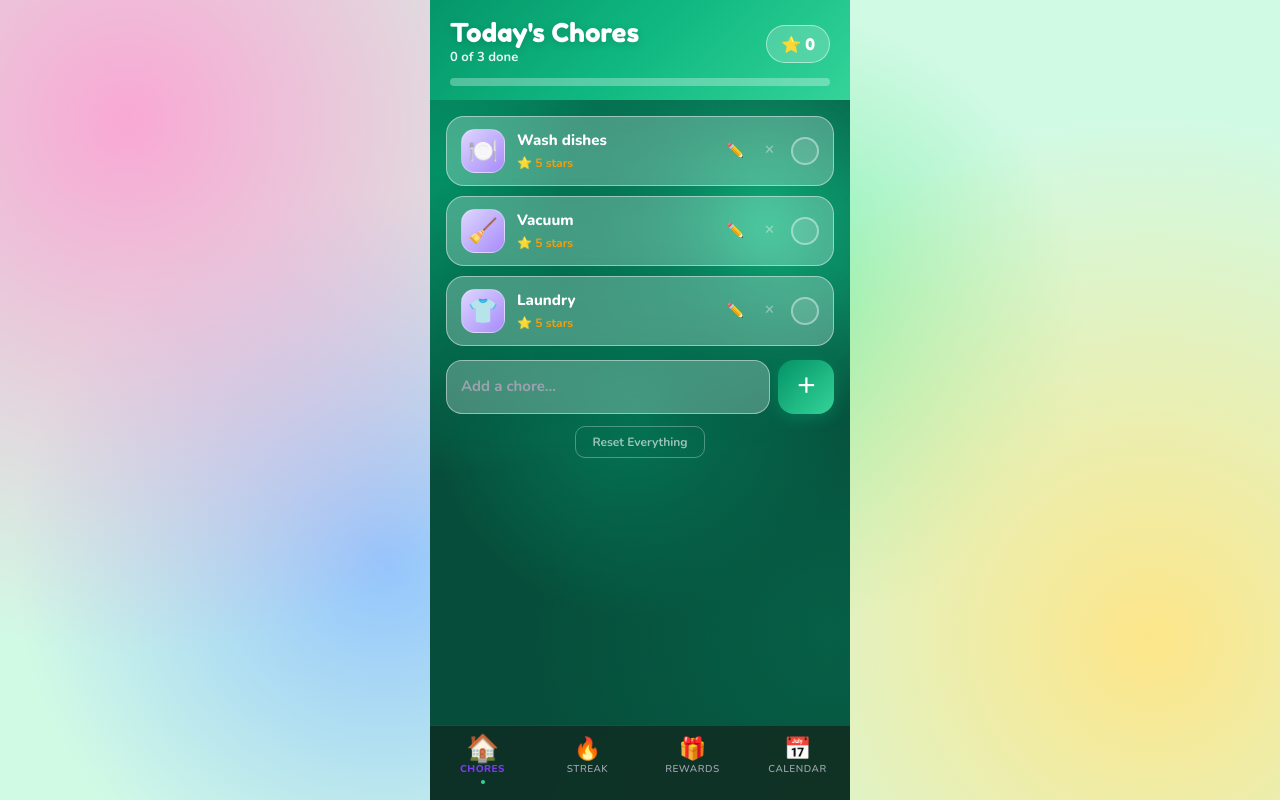
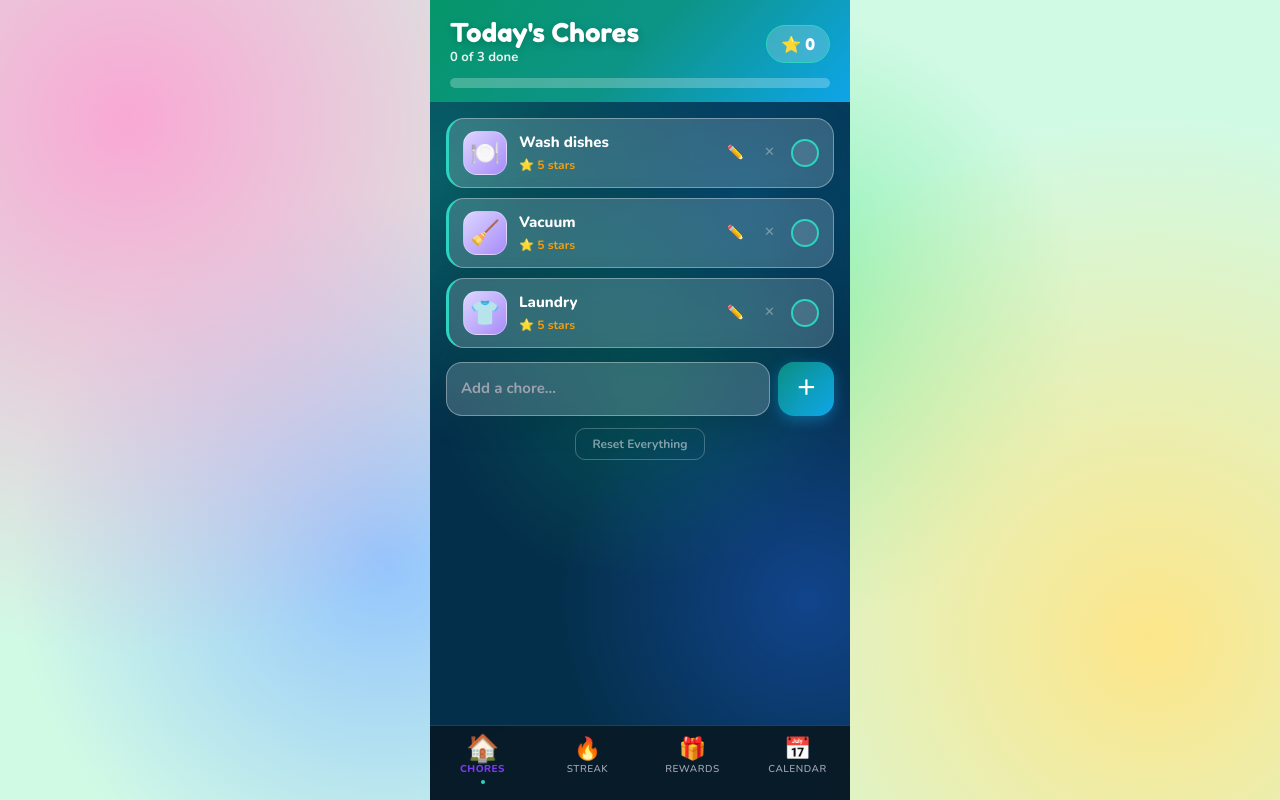
Before and after one commit to dominicarlequin-hub/chore-app, a React (Vite) app: page / in a window 1280 px wide. Built offline with nearby package versions, Linux system fonts and the light colour scheme.

Commit message:
Update ChoreList.jsx
Color Change

```diff
--- a/ChoreList.jsx
+++ b/ChoreList.jsx
@@ -508,12 +508,27 @@ export default function ChoreList() {
 }
 
 
+
 const glass = {
-  background: "rgba(255,255,255,0.25)",
-  backdropFilter: "blur(12px)",
-  WebkitBackdropFilter: "blur(12px)",
-  border: "1.5px solid rgba(255,255,255,0.45)",
-  boxShadow: "0 8px 32px rgba(0,0,0,0.08)",
+  background: "rgba(255,255,255,0.18)",
+  backdropFilter: "blur(14px)",
+  WebkitBackdropFilter: "blur(14px)",
+  border: "1.5px solid rgba(255,255,255,0.35)",
+  boxShadow: "0 8px 32px rgba(0,0,0,0.12)",
+};
+
+// Blue + teal accent palette
+const C = {
+  green:     "#059669",
+  greenMid:  "#10B981",
+  greenLight:"#34D399",
+  teal:      "#0D9488",
+  tealLight: "#2DD4BF",
+  blue:      "#2563EB",
+  blueLight: "#60A5FA",
+  bluePale:  "#BAE6FD",
+  sky:       "#0EA5E9",
+  bg:        "#042f4b",   // deep ocean-teal background
 };
 
 const styles = {
@@ -530,78 +545,92 @@ const styles = {
     textAlign: "center", zIndex: 1000,
     animation: "milestoneIn 0.5s ease forwards",
   },
-  popupTitle: { fontFamily: "'Fredoka One', cursive", fontSize: 24, color: "#064E3B" },
-  popupSub: { fontSize: 15, color: "#065F46", marginTop: 4, fontWeight: 700 },
+  popupTitle: { fontFamily: "'Fredoka One', cursive", fontSize: 24, color: "white" },
+  popupSub: { fontSize: 15, color: C.tealLight, marginTop: 4, fontWeight: 700 },
+
+  // Header — green + teal gradient
   header: {
-    background: "linear-gradient(135deg, #059669 0%, #10B981 50%, #34D399 100%)",
+    background: `linear-gradient(135deg, ${C.green} 0%, ${C.teal} 50%, ${C.sky} 100%)`,
     padding: "20px 20px 14px", flexShrink: 0,
-    boxShadow: "0 4px 20px rgba(5,150,105,0.3)",
+    boxShadow: `0 4px 20px rgba(13,148,136,0.4)`,
   },
   headerTop: { display: "flex", alignItems: "center", justifyContent: "space-between", marginBottom: 10 },
-  headerTitle: { fontFamily: "'Fredoka One', cursive", fontSize: 26, color: "white", lineHeight: 1, textShadow: "0 2px 8px rgba(0,0,0,0.15)" },
+  headerTitle: { fontFamily: "'Fredoka One', cursive", fontSize: 26, color: "white", lineHeight: 1, textShadow: "0 2px 8px rgba(0,0,0,0.2)" },
   headerSub: { fontSize: 13, color: "rgba(255,255,255,0.9)", fontWeight: 700, marginTop: 2 },
   starPill: {
     background: "rgba(255,255,255,0.2)", borderRadius: 999,
     padding: "6px 14px", fontFamily: "'Fredoka One', cursive",
-    fontSize: 16, color: "white", border: "1.5px solid rgba(255,255,255,0.5)",
+    fontSize: 16, color: "white", border: `1.5px solid ${C.tealLight}`,
     backdropFilter: "blur(8px)",
   },
-  progressTrack: { background: "rgba(255,255,255,0.3)", borderRadius: 999, height: 8, overflow: "hidden" },
+  progressTrack: { background: "rgba(255,255,255,0.25)", borderRadius: 999, height: 10, overflow: "hidden" },
   progressFill: { height: "100%", borderRadius: 999, transition: "width 0.5s ease" },
+
+  // Deep ocean-teal background with blue + teal blobs
   screen: {
     flex: 1, overflowY: "auto",
-    background: "#064E3B",
+    background: C.bg,
     backgroundImage: `
-      radial-gradient(circle at 5% 10%, #059669 0%, transparent 45%),
-      radial-gradient(circle at 95% 85%, #065F46 0%, transparent 45%),
-      radial-gradient(circle at 50% 50%, #047857 0%, transparent 55%),
-      radial-gradient(circle at 80% 20%, #10B981 0%, transparent 35%)
+      radial-gradient(circle at 5% 10%,  ${C.teal}88 0%, transparent 40%),
+      radial-gradient(circle at 90% 80%, ${C.blue}66 0%, transparent 40%),
+      radial-gradient(circle at 50% 45%, ${C.green}55 0%, transparent 50%),
+      radial-gradient(circle at 75% 15%, ${C.sky}44 0%, transparent 35%)
     `,
   },
   padded: { padding: "16px 16px 24px" },
+
   allDoneBanner: {
-    ...glass, borderRadius: 16, padding: "14px 16px", textAlign: "center",
+    background: `linear-gradient(135deg, ${C.teal}, ${C.sky})`,
+    borderRadius: 16, padding: "14px 16px", textAlign: "center",
     fontFamily: "'Fredoka One', cursive", fontSize: 18, color: "white",
-    marginBottom: 14,
+    marginBottom: 14, boxShadow: `0 4px 14px rgba(13,148,136,0.4)`,
   },
   choreList: { display: "flex", flexDirection: "column", gap: 10, marginBottom: 14 },
   pointFloat: {
     position: "absolute", top: -10, right: 20, zIndex: 10,
-    fontFamily: "'Fredoka One', cursive", fontSize: 18, color: "#FDE68A",
+    fontFamily: "'Fredoka One', cursive", fontSize: 18, color: C.bluePale,
     animation: "pointFloat 1.2s ease forwards", pointerEvents: "none",
   },
+
+  // Chore cards — glass with a teal tint on the left border
   choreCard: {
     ...glass, borderRadius: 18, padding: "12px 14px",
     display: "flex", alignItems: "center", gap: 12,
     transition: "all 0.2s",
+    borderLeft: `3px solid ${C.tealLight}`,
   },
-  choreCardDone: { background: "rgba(52,211,153,0.2)", borderColor: "rgba(52,211,153,0.4)", opacity: 0.9 },
+  choreCardDone: {
+    background: `rgba(45,212,191,0.15)`,
+    borderColor: `rgba(45,212,191,0.5)`,
+    borderLeft: `3px solid ${C.greenLight}`,
+    opacity: 0.9,
+  },
   choreIcon: {
     width: 44, height: 44, borderRadius: 14,
     display: "flex", alignItems: "center", justifyContent: "center",
     fontSize: 24, flexShrink: 0,
-    background: "rgba(255,255,255,0.2)",
-    border: "1.5px solid rgba(255,255,255,0.3)",
+    background: `linear-gradient(135deg, ${C.teal}66, ${C.blue}66)`,
+    border: `1.5px solid rgba(255,255,255,0.3)`,
   },
   choreInfo: { flex: 1 },
   choreName: { fontSize: 15, fontWeight: 800, color: "white" },
-  choreNameDone: { textDecoration: "line-through", color: "rgba(255,255,255,0.5)" },
+  choreNameDone: { textDecoration: "line-through", color: "rgba(255,255,255,0.45)" },
   chorePoints: { fontSize: 12, fontWeight: 700, marginTop: 2 },
   editInput: {
     fontSize: 15, fontWeight: 700, fontFamily: "'Nunito', sans-serif",
-    border: "none", borderBottom: "2px solid rgba(255,255,255,0.6)",
+    border: "none", borderBottom: `2px solid ${C.tealLight}`,
     background: "transparent", color: "white", outline: "none", width: "100%",
   },
   iconBtn: { background: "none", border: "none", fontSize: 14, cursor: "pointer", padding: "4px", flexShrink: 0 },
-  deleteBtn: { background: "none", border: "none", color: "rgba(255,255,255,0.4)", fontSize: 13, cursor: "pointer", padding: "4px", flexShrink: 0 },
+  deleteBtn: { background: "none", border: "none", color: "rgba(255,255,255,0.35)", fontSize: 13, cursor: "pointer", padding: "4px", flexShrink: 0 },
   choreCheck: {
     width: 28, height: 28, borderRadius: "50%",
-    border: "2px solid rgba(255,255,255,0.4)",
+    border: `2px solid ${C.tealLight}`,
     display: "flex", alignItems: "center", justifyContent: "center",
-    fontSize: 14, flexShrink: 0, background: "rgba(255,255,255,0.1)",
-    color: "white",
+    fontSize: 14, flexShrink: 0, background: "rgba(255,255,255,0.1)", color: "white",
   },
-  choreCheckDone: { background: "linear-gradient(135deg,#34D399,#059669)", borderColor: "#34D399" },
+  choreCheckDone: { background: `linear-gradient(135deg,${C.tealLight},${C.greenLight})`, borderColor: C.tealLight },
+
   inputRow: { display: "flex", gap: 8 },
   input: {
     flex: 1, padding: "12px 14px", fontSize: 15, fontFamily: "'Nunito', sans-serif",
@@ -609,50 +638,57 @@ const styles = {
   },
   addBtn: {
     padding: "12px 18px", fontSize: 20, fontWeight: 800,
-    background: "linear-gradient(135deg,#059669,#34D399)",
+    background: `linear-gradient(135deg,${C.teal},${C.sky})`,
     color: "white", border: "none", borderRadius: 16,
-    cursor: "pointer", boxShadow: "0 4px 14px rgba(5,150,105,0.4)",
+    cursor: "pointer", boxShadow: `0 4px 14px rgba(14,165,233,0.4)`,
   },
   resetBtn: {
     display: "block", margin: "12px auto 0", background: "none",
-    border: "1.5px solid rgba(255,255,255,0.3)", borderRadius: 10, padding: "6px 16px",
-    fontSize: 12, color: "rgba(255,255,255,0.6)", cursor: "pointer",
+    border: "1.5px solid rgba(255,255,255,0.25)", borderRadius: 10, padding: "6px 16px",
+    fontSize: 12, color: "rgba(255,255,255,0.5)", cursor: "pointer",
     fontFamily: "'Nunito', sans-serif", fontWeight: 700,
   },
+
+  // Streak tab
   streakHero: {
     ...glass, borderRadius: 24, padding: "32px 20px",
     textAlign: "center", marginBottom: 20,
+    borderTop: `3px solid ${C.sky}`,
   },
   streakNumber: { fontFamily: "'Fredoka One', cursive", fontSize: 48, lineHeight: 1, color: "white" },
-  streakLabel: { fontSize: 14, fontWeight: 700, color: "rgba(255,255,255,0.7)", marginTop: 4 },
+  streakLabel: { fontSize: 14, fontWeight: 700, color: "rgba(255,255,255,0.65)", marginTop: 4 },
   milestoneBadge: {
     display: "inline-block", borderRadius: 999, padding: "6px 16px",
     fontSize: 13, fontWeight: 800, color: "white", marginTop: 12,
   },
   sectionTitle: {
-    fontFamily: "'Fredoka One', cursive", fontSize: 18, color: "rgba(255,255,255,0.9)",
+    fontFamily: "'Fredoka One', cursive", fontSize: 18, color: C.bluePale,
     marginBottom: 10,
   },
   historyRow: { display: "flex", gap: 8, overflowX: "auto", marginBottom: 20, scrollbarWidth: "none" },
   historyDay: {
     ...glass, borderRadius: 14, padding: "10px 8px", textAlign: "center",
-    minWidth: 42, flexShrink: 0, border: "1.5px solid rgba(255,255,255,0.3)",
+    minWidth: 42, flexShrink: 0,
   },
-  historyLabel: { fontSize: 10, fontWeight: 800, textTransform: "uppercase", marginBottom: 4, color: "white" },
+  historyLabel: { fontSize: 10, fontWeight: 800, textTransform: "uppercase", marginBottom: 4, color: C.bluePale },
   milestoneList: { display: "flex", flexDirection: "column", gap: 10 },
   milestoneRow: {
     ...glass, borderRadius: 16, padding: "14px 16px",
     display: "flex", alignItems: "center", gap: 14,
+    borderLeft: `3px solid ${C.blueLight}`,
   },
   milestoneInfo: { flex: 1 },
   milestoneName: { fontSize: 15, fontWeight: 800, color: "white" },
-  milestoneDays: { fontSize: 12, color: "rgba(255,255,255,0.6)", fontWeight: 600 },
+  milestoneDays: { fontSize: 12, color: "rgba(255,255,255,0.55)", fontWeight: 600 },
+
+  // Rewards tab
   pointsHero: {
     ...glass, borderRadius: 24, padding: "24px",
     textAlign: "center", marginBottom: 20,
+    borderTop: `3px solid ${C.blueLight}`,
   },
-  pointsNumber: { fontFamily: "'Fredoka One', cursive", fontSize: 42, color: "white" },
-  pointsLabel: { fontSize: 14, fontWeight: 700, color: "rgba(255,255,255,0.7)" },
+  pointsNumber: { fontFamily: "'Fredoka One', cursive", fontSize: 42, color: C.bluePale },
+  pointsLabel: { fontSize: 14, fontWeight: 700, color: "rgba(255,255,255,0.65)" },
   rewardGrid: { display: "grid", gridTemplateColumns: "1fr 1fr", gap: 12 },
   rewardCard: {
     ...glass, borderRadius: 20, padding: "16px 12px",
@@ -661,26 +697,28 @@ const styles = {
   rewardName: { fontSize: 13, fontWeight: 800, color: "white", marginBottom: 4 },
   rewardCost: { fontSize: 12, fontWeight: 700 },
   redeemBtn: {
-    marginTop: 8, background: "linear-gradient(135deg,#059669,#34D399)",
+    marginTop: 8, background: `linear-gradient(135deg,${C.blue},${C.sky})`,
     color: "white", borderRadius: 999, padding: "5px 12px",
     fontSize: 12, fontWeight: 800, fontFamily: "'Fredoka One', cursive",
-    boxShadow: "0 3px 10px rgba(5,150,105,0.4)",
+    boxShadow: `0 3px 10px rgba(14,165,233,0.4)`,
   },
-  needMore: { marginTop: 8, fontSize: 11, color: "rgba(255,255,255,0.5)", fontWeight: 700 },
+  needMore: { marginTop: 8, fontSize: 11, color: "rgba(255,255,255,0.45)", fontWeight: 700 },
+
+  // Calendar tab
   calendarGrid: { display: "grid", gridTemplateColumns: "1fr 1fr", gap: 12 },
-  calCard: {
-    ...glass, borderRadius: 20, padding: "16px 12px", textAlign: "center",
-  },
-  calCardDone: { background: "rgba(52,211,153,0.25)", borderColor: "rgba(52,211,153,0.5)" },
-  calCardToday: { background: "rgba(244,114,182,0.25)", borderColor: "rgba(244,114,182,0.5)" },
-  calDay: { fontSize: 12, fontWeight: 800, textTransform: "uppercase", color: "white" },
-  calStatus: { fontSize: 11, fontWeight: 800, marginTop: 6, color: "rgba(255,255,255,0.7)" },
+  calCard: { ...glass, borderRadius: 20, padding: "16px 12px", textAlign: "center" },
+  calCardDone: { background: `rgba(45,212,191,0.2)`, borderColor: `rgba(45,212,191,0.5)` },
+  calCardToday: { background: `rgba(96,165,250,0.25)`, borderColor: `rgba(96,165,250,0.6)` },
+  calDay: { fontSize: 12, fontWeight: 800, textTransform: "uppercase", color: C.bluePale },
+  calStatus: { fontSize: 11, fontWeight: 800, marginTop: 6, color: "rgba(255,255,255,0.65)" },
+
+  // Tab bar — dark ocean with teal/blue accents
   tabBar: {
     display: "flex",
-    background: "rgba(4,40,28,0.95)",
+    background: "rgba(2,20,35,0.97)",
     backdropFilter: "blur(20px)",
     WebkitBackdropFilter: "blur(20px)",
-    borderTop: "1px solid rgba(52,211,153,0.2)",
+    borderTop: `1px solid rgba(45,212,191,0.25)`,
     padding: "8px 0 12px", flexShrink: 0,
   },
   tabBtn: {
@@ -691,5 +729,5 @@ const styles = {
   },
   tabEmoji: { fontSize: 22, lineHeight: 1, marginBottom: 2 },
   tabLabel: { fontSize: 10, textTransform: "uppercase", letterSpacing: 0.5 },
-  tabDot: { width: 4, height: 4, borderRadius: "50%", background: "#34D399", marginTop: 3 },
+  tabDot: { width: 4, height: 4, borderRadius: "50%", background: C.tealLight, marginTop: 3 },
 };
```
